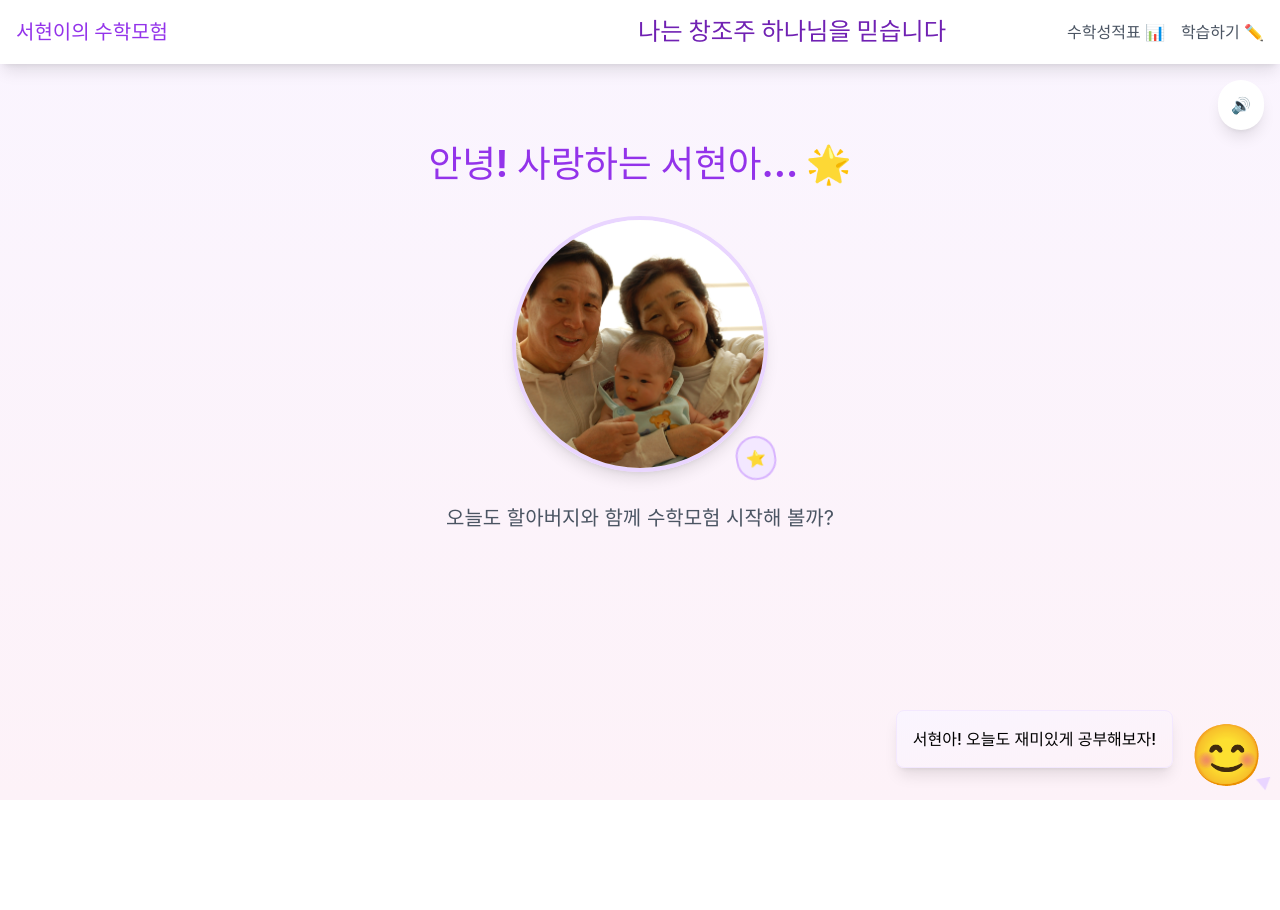
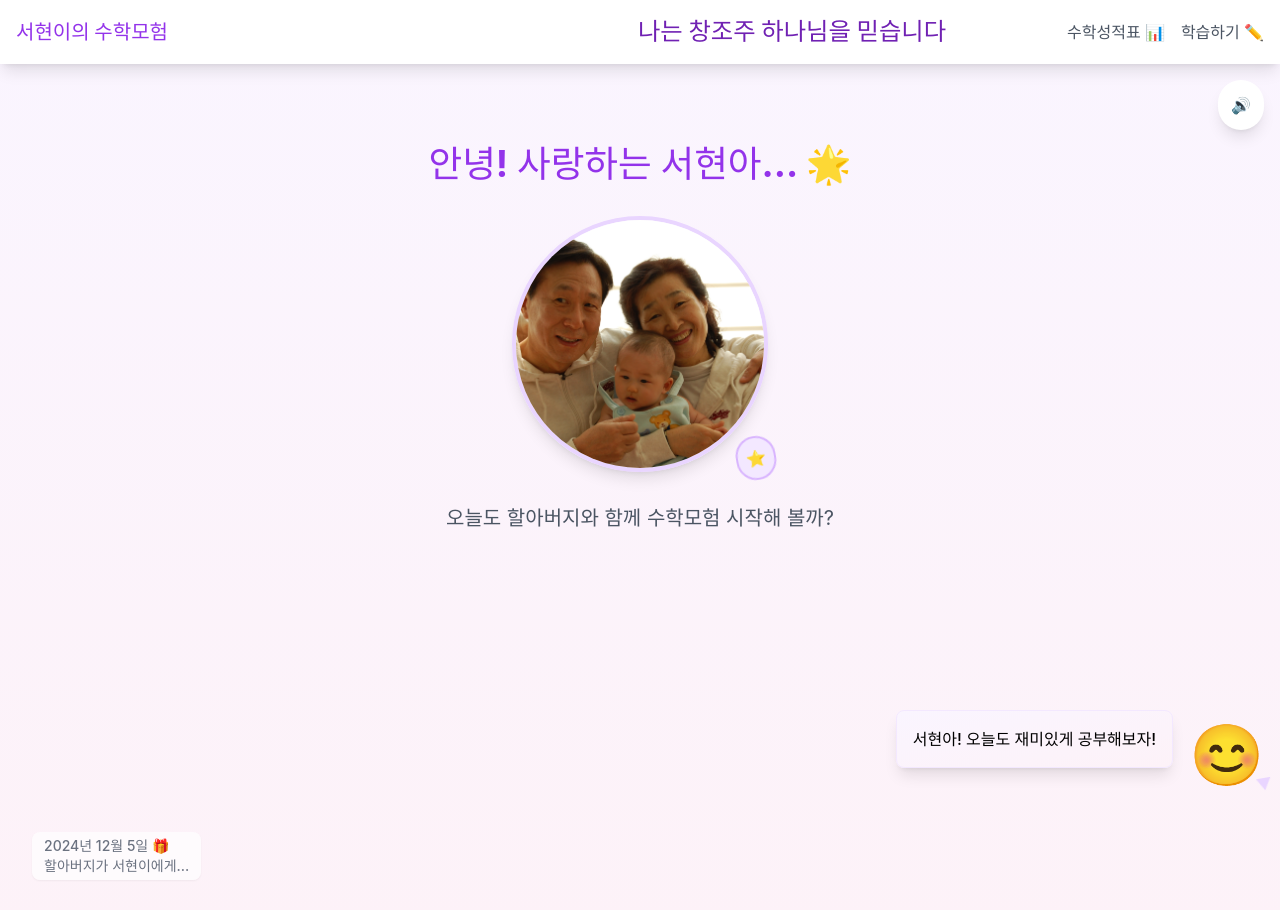
Before and after one commit to gppc5096/math-seohyun, a React (Vite) app: page / in a window 1280 px wide. Shown: the top 910 px of the page. Before the commit the page ends 800 px from the top, so only its background shows below. Built offline with nearby package versions, Linux system fonts and the light colour scheme; no server answers.

Commit message:
2024년 12월 5일 할아버지가 서현이에게

```diff
--- a/src/pages/Home.tsx
+++ b/src/pages/Home.tsx
@@ -4,6 +4,7 @@ import Seony from '../components/characters/Seony';
 
 const Home = () => {
   return (
+    <div className="relative min-h-screen">
       <motion.div
         className="text-center py-12"
         initial={{ opacity: 0, y: 20 }}
@@ -48,9 +49,22 @@ const Home = () => {
         >
           오늘도 할아버지와 함께 수학모험 시작해 볼까?
         </motion.p>
+      </motion.div>
+
+      <motion.div
+        initial={{ opacity: 0, x: -20 }}
+        animate={{ opacity: 1, x: 0 }}
+        transition={{ delay: 0.8 }}
+        className="absolute bottom-4 left-4 text-sm text-gray-500 font-medium"
+      >
+        <div className="bg-white bg-opacity-70 px-3 py-1 rounded-lg shadow-sm">
+          2024년 12월 5일 🎁<br />
+          할아버지가 서현이에게...
+        </div>
+      </motion.div>
 
       <Seony emotion="happy" message="서현아! 오늘도 재미있게 공부해보자!" />
-    </motion.div>
+    </div>
   );
 };
 
```
Lines whose indentation alone changed are shown as unchanged.
